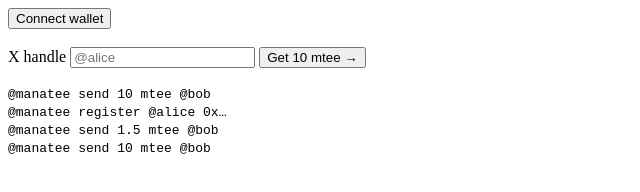
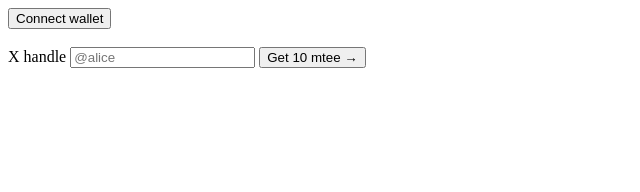
Before and after one commit to ducnmm/manatee, a website built with Vite: page web/index.html in a window 1280 px wide. Shown: the whole page, without its empty margins (0-640 px from the left). Built offline with nearby package versions, Linux system fonts and the light colour scheme; no server answers.

Commit message:
Remove the example command chips from the deposit screen.

```diff
--- a/web/index.html
+++ b/web/index.html
@@ -30,12 +30,6 @@
             <button id="faucet" type="submit" class="btn">Get 10 mtee →</button>
           </form>
           <p id="status" class="status"></p>
-          <div class="commands" aria-hidden="true">
-            <div class="chip yellow"><code>@manatee send 10 mtee @bob</code></div>
-            <div class="chip coral"><code>@manatee register @alice 0x…</code></div>
-            <div class="chip blue"><code>@manatee send 1.5 mtee @bob</code></div>
-            <div class="chip ink"><code>@manatee send 10 mtee @bob</code></div>
-          </div>
         </section>
       </div>
     </div>
--- a/web/src/style.css
+++ b/web/src/style.css
@@ -23,8 +23,7 @@ body {
 }
 
 button,
-.btn,
-.chip code {
+.btn {
   font-family: "Archivo Black", Inter, sans-serif;
 }
 
@@ -188,45 +187,6 @@ input {
   background: #e8f0ff;
 }
 
-.commands {
-  display: grid;
-  grid-template-columns: 1fr 1fr;
-  gap: 10px;
-  width: min(100%, 46rem);
-  margin-top: 1.35rem;
-}
-
-.chip {
-  display: flex;
-  align-items: center;
-  justify-content: center;
-  width: 100%;
-  padding: 16px 18px;
-  border-radius: 0;
-  text-align: center;
-}
-
-.chip code {
-  font-size: 16px;
-}
-
-.chip.yellow {
-  background: var(--yellow);
-  color: var(--ink);
-}
-.chip.coral {
-  background: var(--coral);
-  color: var(--white);
-}
-.chip.blue {
-  background: var(--blue);
-  color: var(--white);
-}
-.chip.ink {
-  background: var(--ink);
-  color: var(--white);
-}
-
 @media (max-width: 640px) {
   .page {
     padding: 0.4rem;
@@ -246,9 +206,6 @@ input {
     height: 4.4rem;
     font-size: 1.1rem;
   }
-  .chip code {
-    font-size: 13px;
-  }
 }
 
 @media (min-width: 640px) {
```
